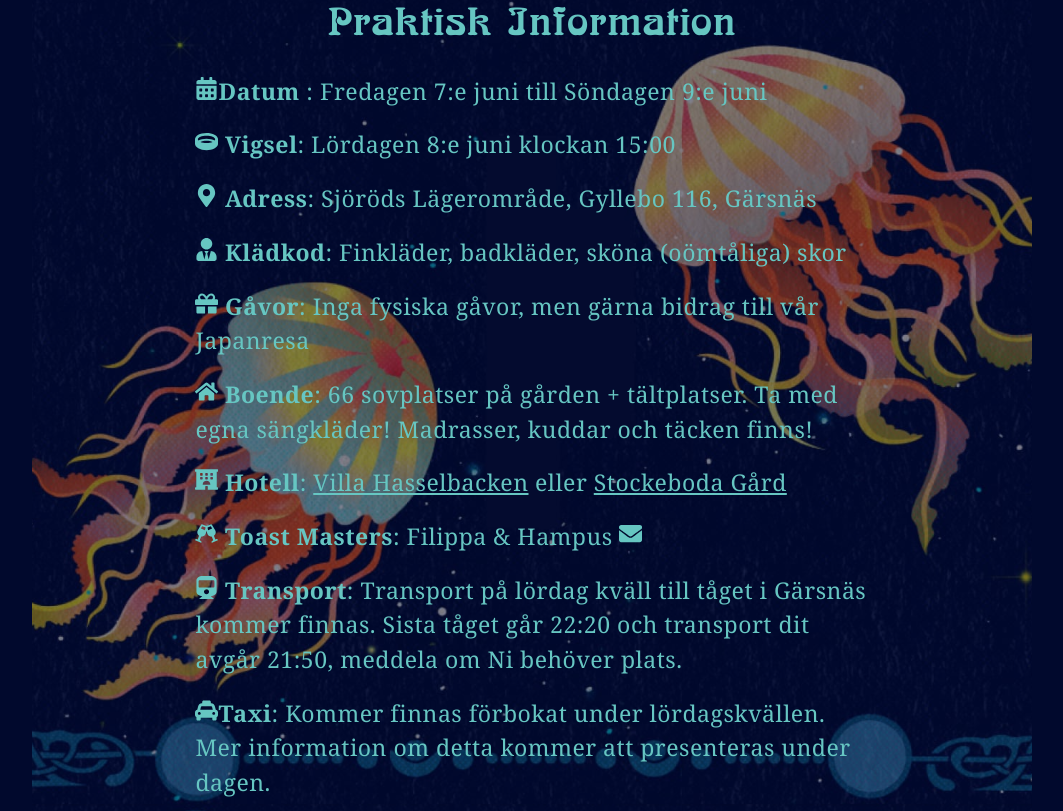
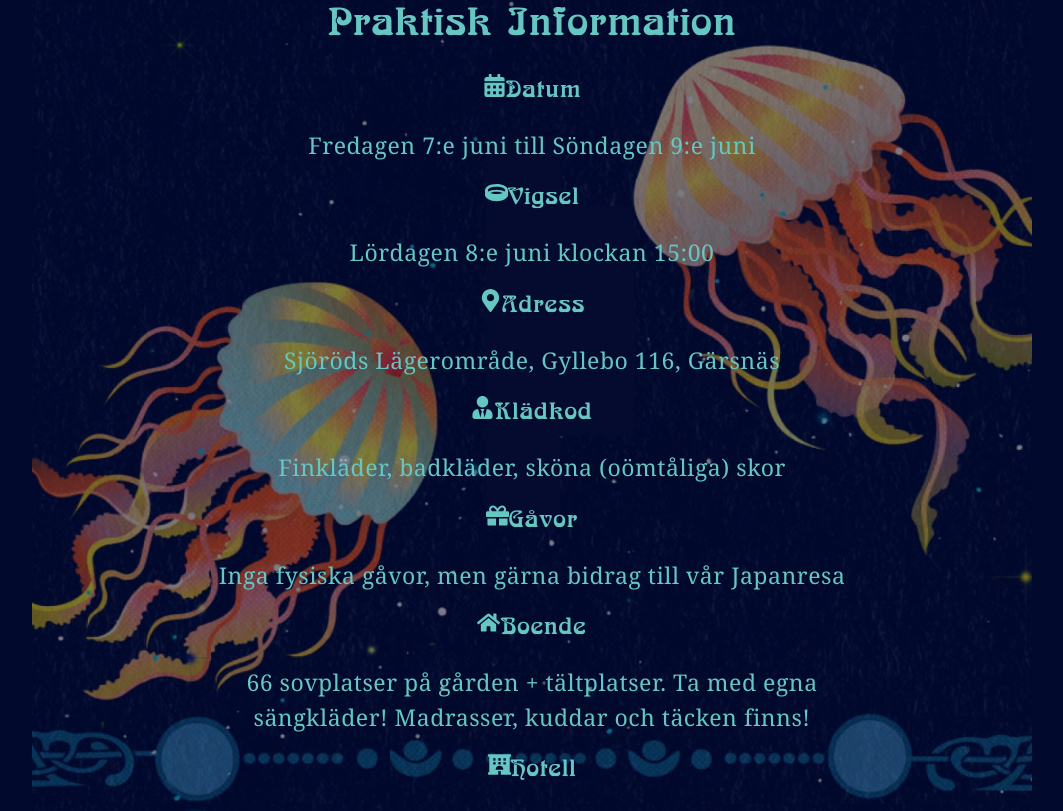
Before and after one commit to evesteve94/wedding, a React (Vite) app: page /info in a window 1280 px wide. Shown: the part 349-1160 px from the top of the page, without its empty margins (108-1171 px from the left). Built offline with nearby package versions, Linux system fonts and the light colour scheme.

Commit message:
info update

```diff
--- a/src/index.css
+++ b/src/index.css
@@ -347,8 +347,19 @@
 .short-info p {
   /* font-weight: bold; */
   /* margin: 0.75rem; */
-  text-align: left;
+  text-align: center;
   font-size: 1.2rem;
+}
+
+.short-info h4 {
+  font-family: 'BoecklinsUniverse', sans-serif;
+  font-weight: 100;
+  font-size: 1.2rem;
+  letter-spacing: 1px;
+}
+
+.saturday {
+  font-size: 1.5rem;
 }
 
 .login-msg {
@@ -471,6 +482,7 @@
   .info-page p,
   .schedule-page p{
     width: 70%;
+
   }
 
   .guest-book {
--- a/src/pages/InfoPage.jsx
+++ b/src/pages/InfoPage.jsx
@@ -25,40 +25,52 @@
         </h2>
         <h3>Praktisk Information</h3>
         <div className="short-info">
+          <h4>
+            {" "}
+            <FaCalendarAlt />
+            Datum
+          </h4>
+          <p> Fredagen 7:e juni till Söndagen 9:e juni</p>
+          <h4>
+            {" "}
+            <FaRing />
+            Vigsel
+          </h4>
+          <p>Lördagen 8:e juni klockan 15:00</p>
+          <h4>
+            {" "}
+            <FaMapMarkerAlt />
+            Adress
+          </h4>
+          <p>Sjöröds Lägerområde, Gyllebo 116, Gärsnäs</p>
+          <h4>
+            {" "}
+            <FaUserTie />
+            Klädkod
+          </h4>
+          <p>Finkläder, badkläder, sköna (oömtåliga) skor</p>
+          <h4>
+            {" "}
+            <FaGift />
+            Gåvor
+          </h4>
+          <p>Inga fysiska gåvor, men gärna bidrag till vår Japanresa</p>
+          <h4>
+            {" "}
+            <FaHome />
+            Boende
+          </h4>
+          <p>
+            66 sovplatser på gården + tältplatser. Ta med egna sängkläder!
+            Madrasser, kuddar och täcken finns!
+          </p>
+          <h4>
+            {" "}
+            <FaHotel />
+            Hotell
+          </h4>
           <p>
             {" "}
-            <FaCalendarAlt />
-            <span style={{ fontWeight: "bold" }}>Datum</span> : Fredagen 7:e
-            juni till Söndagen 9:e juni
-          </p>
-          <p>
-            {" "}
-            <FaRing /> <span style={{ fontWeight: "bold" }}>Vigsel</span>:
-            Lördagen 8:e juni klockan 15:00
-          </p>
-          <p>
-            {" "}
-            <FaMapMarkerAlt />{" "}
-            <span style={{ fontWeight: "bold" }}>Adress</span>: Sjöröds
-            Lägerområde, Gyllebo 116, Gärsnäs
-          </p>
-          <p>
-            {" "}
-            <FaUserTie /> <span style={{ fontWeight: "bold" }}>Klädkod</span>:
-            Finkläder, badkläder, sköna (oömtåliga) skor
-          </p>
-          <p>
-            <FaGift /> <span style={{ fontWeight: "bold" }}>Gåvor</span>: Inga
-            fysiska gåvor, men gärna bidrag till vår Japanresa
-          </p>
-          <p>
-            {" "}
-            <FaHome /> <span style={{ fontWeight: "bold" }}>Boende</span>: 66
-            sovplatser på gården + tältplatser. Ta med egna sängkläder!
-            Madrasser, kuddar och täcken finns!
-          </p>
-          <p>
-            <FaHotel /> <span style={{ fontWeight: "bold" }}>Hotell</span>:{" "}
             <a target="blank" href="https://villahasselbacken.se/">
               Villa Hasselbacken
             </a>{" "}
@@ -67,31 +79,46 @@
               Stockeboda Gård
             </a>
           </p>
+          <h4>
+            {" "}
+            <FaGlassCheers />
+            Toast Masters
+          </h4>
           <p>
-            <FaGlassCheers />{" "}
-            <span style={{ fontWeight: "bold" }}>Toast Masters</span>: Filippa &
-            Hampus{" "}
+            Maila Filippa & Hampus om ni vill hålla ett tal. Inga spontana tal
+            tack!{" "}
             <a href="mailto:filippa.hampus.tm@gmail.com">
               <FaEnvelope />
             </a>
           </p>
+          <h4>
+            {" "}
+            <FaTrain />
+            Transport
+          </h4>
           <p>
             {" "}
-            <FaTrain /> <span style={{ fontWeight: "bold" }}>Transport</span>:
             Transport på lördag kväll till tåget i Gärsnäs kommer finnas. Sista
             tåget går 22:20 och transport dit avgår 21:50, meddela om Ni behöver
             plats.
           </p>
+          <h4>
+            {" "}
+            <FaTaxi />
+            Taxi
+          </h4>
           <p>
             {" "}
-            <FaTaxi />
-            <span style={{ fontWeight: "bold" }}>Taxi</span>: Kommer finnas
-            förbokat under lördagskvällen. Mer information om detta kommer att
-            presenteras under dagen.
+            Kommer finnas förbokat under lördagskvällen. Mer information om
+            detta kommer att presenteras under dagen.
           </p>
+          <h4>
+            {" "}
+            <FaPizzaSlice />
+            Mat
+          </h4>
           <p>
-            <FaPizzaSlice /> <span style={{ fontWeight: "bold" }}>Mat</span>:
-            Tilltugg och Middagsbuffe på lördagen utlovas, tillagat av bästa
+            Tilltugg och Middagsbuffé på lördagen utlovas, tillagat av bästa
             farbrorn Kjell! Övrig mat ansvarar gästerna för, bortsett från
             gemensam frukost på söndagen samt kaffe och te alla dagar.
           </p>
--- a/src/pages/SchedulePage.jsx
+++ b/src/pages/SchedulePage.jsx
@@ -1,5 +1,12 @@
 import React from "react";
-import { FaCalendarAlt } from "react-icons/fa";
+import {
+  FaCalendarAlt,
+  FaGlassCheers,
+  FaRing,
+  FaDice,
+  FaMusic,
+  FaUtensils,
+} from "react-icons/fa";
 
 const SchedulePage = () => {
   return (
@@ -23,22 +30,43 @@
         <h3>Lördag 8 juni</h3>
         <p>
           {" "}
-          Frukost och Lunch är BYO! Det finns en del mysiga kaffeer och
-          matplatser i området som går att läsa om <a>Här</a>
+          Frukost och Lunch är BYO! Det finns en del mysiga kaffer och
+          matplatser i området som går att läsa om{" "}
+          <a
+            href="https://www.tripadvisor.se/RestaurantsNear-g4266462-d4389207-Garsnas_Station-Garsnas_Skane_County.html"
+            target="blank"
+          >
+            HÄR
+          </a>
         </p>
         <p>
           {" "}
           Innan vigseln är det fritt fram att bada i sjön, promenera i skogen
           och bara umgås med alla fantaska människor som kommer finnas på plats.{" "}
         </p>
-        <p> 15:00 - Vigsel </p>
-        <p>15:30 - Fördrink med snittar över snittet </p>
-        <p> 16:30 - Femkamp! </p>
-        <p> 18:00 - Middagsbuffe och tal </p>
-        <p>
+
+        <FaCalendarAlt style={{ fontSize: "1.5rem" }} />
+        <p style={{ fontSize: "1.5rem" }}>
           {" "}
-          21:30ish - Fest & dans med hemlig line-up av DJs hela natten lång
+          15:00 - Vigsel <FaRing />{" "}
         </p>
+        <p style={{ fontSize: "1.5rem" }}>
+          15:30 - Fördrink med snittar över snittet <FaGlassCheers />{" "}
+        </p>
+        <p style={{ fontSize: "1.5rem" }}>
+          {" "}
+          16:30 - Femkamp! <FaDice />
+        </p>
+        <p style={{ fontSize: "1.5rem" }}>
+          {" "}
+          18:00 - Middagsbuffé och tal <FaUtensils />{" "}
+        </p>
+        <p style={{ fontSize: "1.5rem" }}>
+          {" "}
+          21:30ish - Fest & dans med hemlig line-up av DJs hela natten lång{" "}
+          <FaMusic />
+        </p>
+        <FaCalendarAlt style={{ fontSize: "1.5rem" }} />
         <h3>Söndag 9 juni</h3>
         <p>10:00-14:00 - Gemensam frukost</p>
         <p>Avgång för gäster - TBA</p>
```
